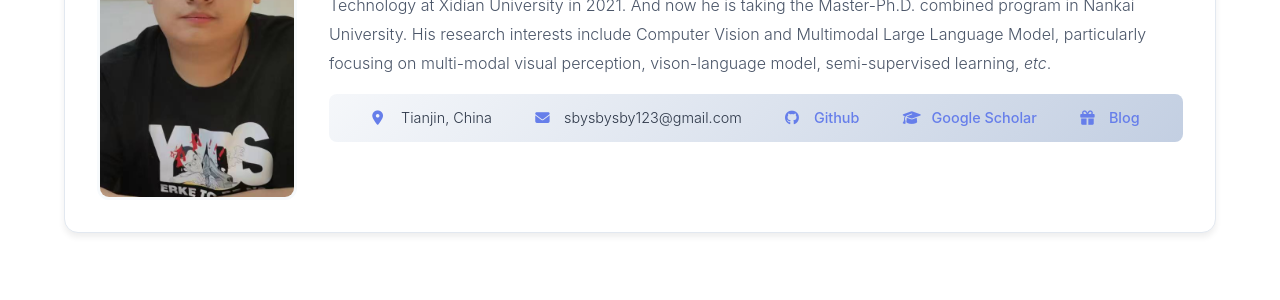
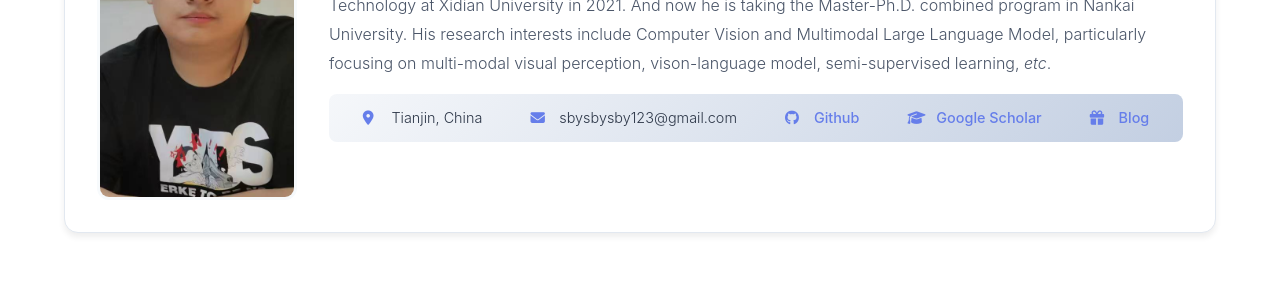
Before and after one commit to BBBBchan/BBBBchan.github.io, a Jekyll site: the page built from index.html, in a window 1280 px wide. Shown: the part 279-579 px from the top of the page. Built offline with Jekyll 4.4.1, drawn with Linux system fonts in a browser that asks for light colours; nearby versions of some CDN libraries.

Commit message:
Change justify-content to space-around in CSS

```diff
--- a/index.html
+++ b/index.html
@@ -252,7 +252,7 @@ items:
   flex-wrap: wrap;
   gap: 0.6rem 1.2rem;
   align-items: center;
-  justify-content: space-evenly;  /* 🔧 关键：均匀分布 */
+  justify-content: space-around;
   width: 100%;                     /* 🔧 关键：占满文字区域宽度 */
   max-width: 100%;
   margin: 0;
```
